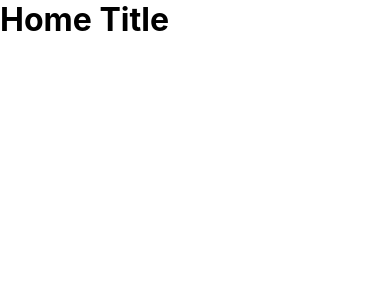
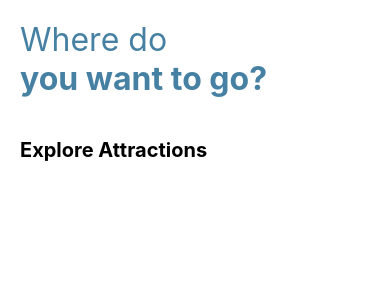
Before and after one commit to Emmanueldmlr/TravelApp, a React Native app: screen / in a window 390 px wide. Shown: the top 300 px of the page. Built offline with nearby package versions, Linux system fonts and the light colour scheme.

Commit message:
creates different instances of the title

```diff
--- a/src/components/Title/index.js
+++ b/src/components/Title/index.js
@@ -2,10 +2,8 @@ import React from 'react'
 import { Text } from 'react-native';
 import { titleStyles } from './styles';
 
-const Title = ({ title }) => {
-  return (
-    <Text style={titleStyles.title}>{title}</Text>
-  )
+const Title = ({ title, style }) => {
+  return <Text style={[titleStyles.title, style]}>{title}</Text>;
 }
 
 export default Title;
--- a/src/components/Title/styles.js
+++ b/src/components/Title/styles.js
@@ -3,7 +3,7 @@ import { StyleSheet } from 'react-native';
 export const titleStyles = StyleSheet.create({
     title: {
         fontSize: 32,
+        color: '#4681A3',
         fontWeight: 'bold',
-        marginBottom: 16,
     },
 });
--- a/src/screens/Home/index.js
+++ b/src/screens/Home/index.js
@@ -1,12 +1,15 @@
 import React from 'react';
 import { View, SafeAreaView } from 'react-native';
 import Title from '../../components/Title';
+import { homeStyles } from './styles';
 
 const Home = () => {
   return (
     <SafeAreaView>
-      <View>
-        <Title title='Home Title' />
+      <View style={homeStyles.container}>
+        <Title title='Where do' style={{ fontWeight: 'light' }} />
+        <Title title='you want to go?' />
+        <Title title='Explore Attractions' style={homeStyles.subtitle} />
       </View>
     </SafeAreaView>
   );
--- a/src/screens/Home/styles.js
+++ b/src/screens/Home/styles.js
@@ -0,0 +1,14 @@
+import { StyleSheet } from 'react-native';
+
+export const homeStyles = StyleSheet.create({
+    container: {
+        margin: 20,
+    },
+    subtitle: {
+        fontSize: 20,
+        color: '#000',
+        fontWeight: 'bold',
+        marginTop: 40,
+        marginBottom: 34,
+    },
+})
```
